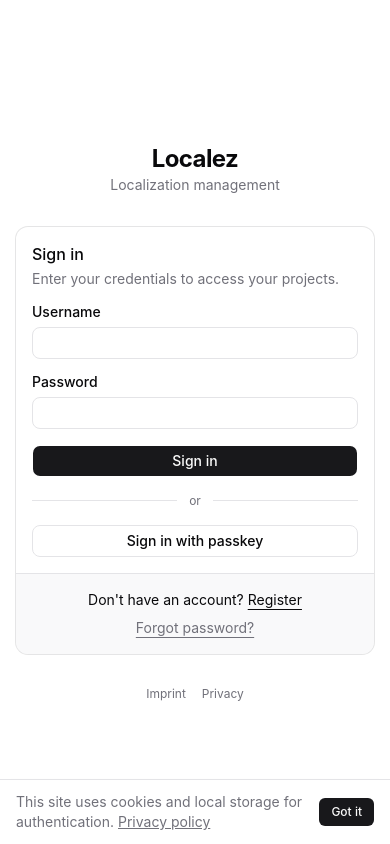
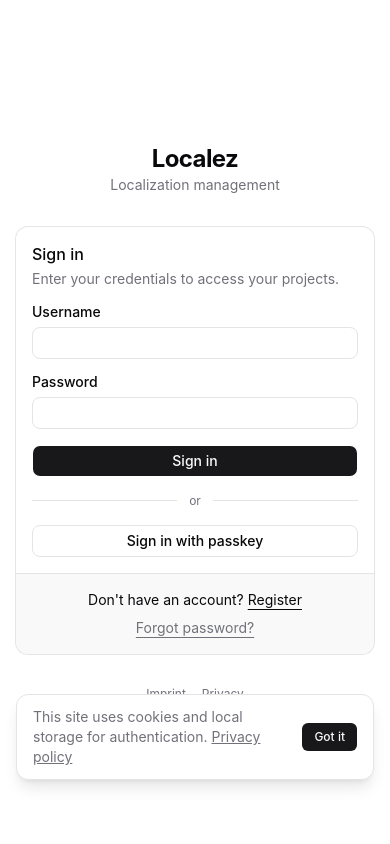
Before and after one commit to LeoKlaus/localez, a SvelteKit app: page /login in a window 390 px wide. Built offline with nearby package versions, Linux system fonts and the light colour scheme; what openapi-fetch would draw is missing.

Commit message:
Updated mobile banner appearance

```diff
--- a/src/routes/+layout.svelte
+++ b/src/routes/+layout.svelte
@@ -32,7 +32,7 @@
 <QueryClientProvider client={queryClient}>
 	{@render children()}
 	{#if !cookieNoticeDismissed}
-		<div class="fixed bottom-0 left-0 right-0 z-50 border-t bg-card px-4 py-3 shadow-lg md:bottom-0">
+		<div class="fixed bottom-16 left-4 right-4 z-50 rounded-xl border bg-card px-4 py-3 shadow-lg md:bottom-0 md:left-0 md:right-0 md:rounded-none md:border-t md:border-x-0 md:border-b-0">
 			<div class="mx-auto flex max-w-3xl items-center gap-4">
 				<p class="flex-1 text-sm text-muted-foreground">
 					This site uses cookies and local storage for authentication.
```
